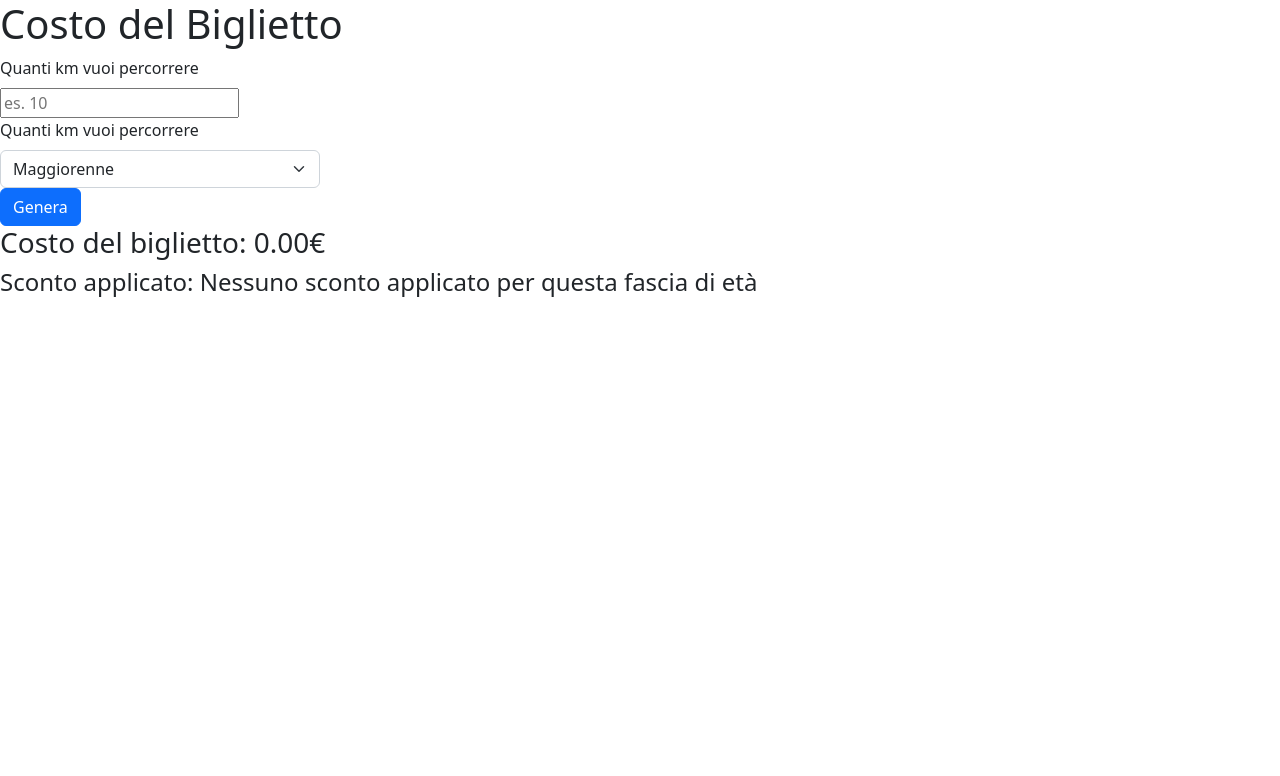
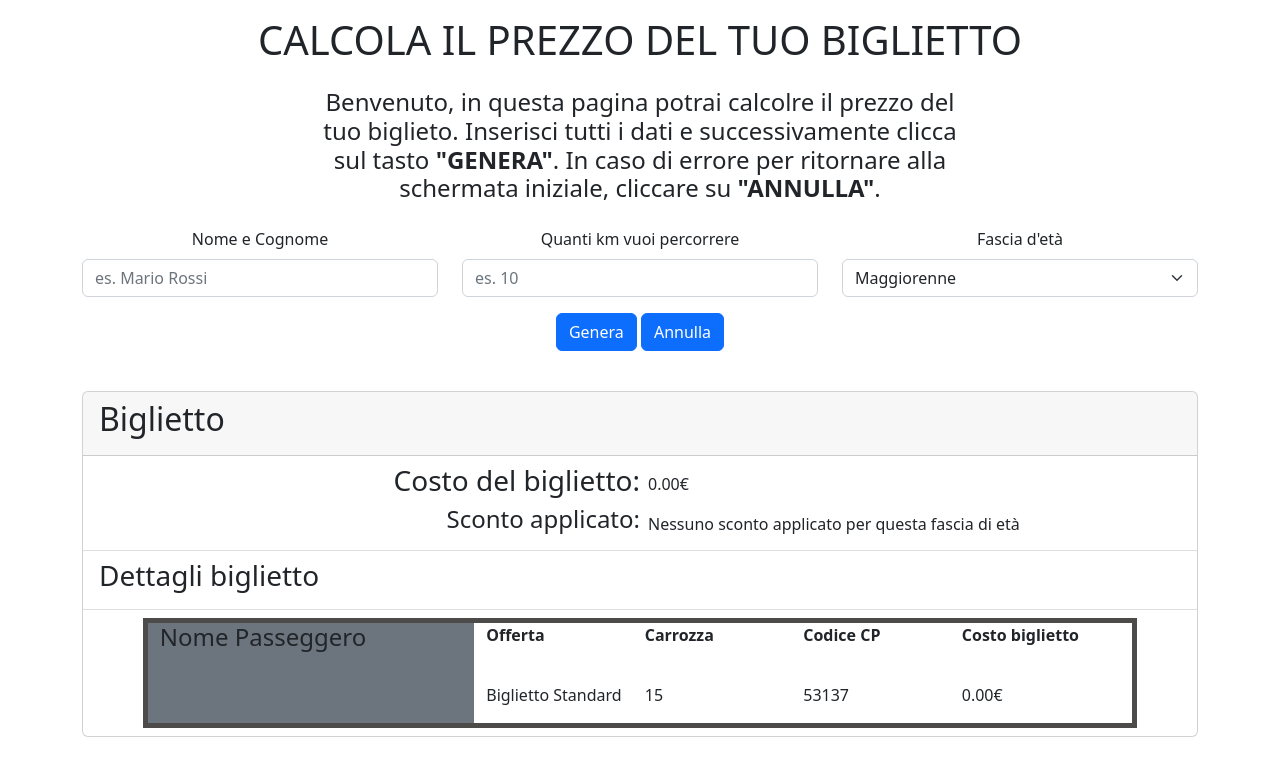
Before and after one commit to diruocco-aniellomarco/js-biglietto-treno-form, a plain HTML site: page index.html in a window 1280 px wide. Both pictures are taken after a click on the button "Genera". Drawn offline with nearby package versions, Linux system fonts and the light colour scheme.

Commit message:
feat: MILESTONE 2

```diff
--- a/css/style.css
+++ b/css/style.css
@@ -0,0 +1,25 @@
+ul {
+    padding-left: 0;
+}
+
+.ticket_data {
+    display: flex;
+    flex-wrap: wrap;
+    align-items: center;
+}
+
+.container_ticket {
+    width: 90%;
+    margin: 0 auto;
+}
+
+.info_ticket .col-3 {
+    display: flex;
+    flex-direction: column;
+    height: 100px;
+    justify-content: space-between;
+}
+
+.ticket_border {
+    border: 5px solid rgb(77, 74, 74);
+}
--- a/index.html
+++ b/index.html
@@ -12,26 +12,94 @@
     <title>Document</title>
 </head>
 <body>
-    <h1>Costo del Biglietto</h1>
+    <main class="text-center">
+        <h1 class="my-3">CALCOLA IL PREZZO DEL TUO BIGLIETTO</h1>
+        <p class="my-4 h4 w-50 m-auto">
+            Benvenuto, in questa pagina potrai calcolre il prezzo del tuo biglieto.
+            Inserisci tutti i dati e successivamente clicca sul tasto <b>"GENERA"</b>.
+            In caso di errore per ritornare alla schermata iniziale, cliccare su <b>"ANNULLA"</b>.
+        </p>
+        <section class="container">
+            <div class="row">
+                <div class="col-4">
+                    <label for="user_name" class="form-label">Nome e Cognome</label>
+                    <input type="text" class="form-control" id="user_name" placeholder="es. Mario Rossi">
+
+                </div>
+
+                <div class="col-4">
                     <label for="km_user" class="form-label">Quanti km vuoi percorrere</label>
-    <input type="text" class="d-block" id="km_user" placeholder="es. 10">
+                    <input type="text" class="form-control" id="km_user" placeholder="es. 10">
 
+                </div>
 
-    <label for="user_age" class="form-label">Quanti km vuoi percorrere</label>
-    <select id="user_age" class="form-select w-25" aria-label="Default select example">
+                <div class="col-4">
+                    <label for="user_age" class="form-label">Fascia d'età</label>
+                    <select id="user_age" class="form-select " aria-label="Default select example">
                         <option value="1" selected>Maggiorenne</option>
                         <option value="2">Minorenne</option>
                         <option value="3">Over 65</option>
                     </select>
+                </div>
 
-      <button id="send_information" type="button" class="btn btn-primary">Genera</button>
-
+            </div>
+            <button id="send_information" type="button" class="btn btn-primary my-3">Genera</button>
+            <button id="cancel_information" type="button" class="btn btn-primary my-3">Annulla</button>
+        </section>
         <!-- <h3>Numero di km da percorrere: <span id="km"></span></h3>
         <h3>Età: <span id="userAge"></span> anni</h3> -->
 
 
+        <section id="ticket" class="container my-4 d-none">
+            <div class="card">
+                <div class="card-header text-start">
+                    <h2>Biglietto</h2>
+                </div>
+                <ul class="list-group list-group-flush">
+                    <li class="list-group-item">
+                        <div class="ticket_data">
 
-    <h3>Costo del biglietto: <span id="ticketCost"></span></h3>
-    <h4>Sconto applicato: <span id="discount"></span></h4>
+                            <h3 class="w-50 text-end">Costo del biglietto: </h3>
+                            <span class="w-50 text-start ps-2" id="ticketCost"></span>
+
+                            <h4 class="w-50 text-end">Sconto applicato: </h4>
+                            <span class="w-50 text-start ps-2" id="discount"></span>
+                        </div>
+                    </li>
+                    <li class="list-group-item">
+                        <h3 class="text-start">Dettagli biglietto</h3>
+                    </li>
+                    <li class="list-group-item container_ticket text-start">
+                        <div class="row">
+                            <div class="col-4 bg-secondary ticket_border border-end-0">
+                                <h4>Nome Passeggero</h4>
+                                <h5 id="name_ticket"></h5>
+                            </div>
+                            <div class="col-8 d-flex info_ticket ticket_border border-start-0">
+                                <div class="col-3">
+                                    <strong>Offerta</strong>
+                                    <p id="tipe_ticket"></p>
+                                </div>
+                                <div class="col-3">
+                                    <strong>Carrozza</strong>
+                                    <p id="carriage"></p>
+                                </div>
+                                <div class="col-3">
+                                    <strong>Codice CP</strong>
+                                    <p id="codice_cp">Biglietto standard</p>
+                                </div>
+                                <div class="col-3">
+                                    <strong>Costo biglietto</strong>
+                                    <p id="cost_details">Biglietto standard</p>
+                                </div>
+                            </div>
+
+                        </div>
+                    </li>
+
+                </ul>
+            </div>
+        </section>
+    </main>
 </body>
 </html>
--- a/js/main.js
+++ b/js/main.js
@@ -5,28 +5,51 @@ const kmUser = document.getElementById('km_user');
 const userAge = document.getElementById('user_age');
 // Bottone invio dati
 const sendButton = document.getElementById('send_information');
+// Nome dell'utente
+const userName = document.getElementById('user_name');
 
+const cancelButton = document.getElementById('cancel_information');
 
 sendButton.addEventListener('click', function() {
     // calcolo costo biglietto
     let ticketCost = kmUser.value * 0.21;
     // Sconto base per maggiorenni sotto i 65 anni
     let discount = 'Nessuno sconto applicato per questa fascia di età';
+    let tipeTicket= 'Biglietto Standard'
+
+    const carriageRandom = Math.floor(Math.random()* 15) + 1;
+
+    const codiceCP = Math.floor(Math.random()* 99999) + 1;
 
     if (userAge.value == '2') {
         ticketCost = ticketCost - ((ticketCost / 100) * 20);
         discount = 'lo sconto per questa fascia d\'età è del 20%';
+        tipeTicket= 'Sconto minorenni'
     }
     if (userAge.value == '3') {
         ticketCost = ticketCost - ((ticketCost / 100) * 40);
         discount = 'lo sconto per questa fascia d\'età è del 40%';
+        tipeTicket= 'Sconto over 65'
     }
+    // visualizzo il biglietto
+    document.getElementById('ticket').classList.remove('d-none');
+
+
     document.getElementById('ticketCost').innerHTML = ticketCost.toFixed(2) + '€';
+    document.getElementById('cost_details').innerHTML = ticketCost.toFixed(2) + '€';
     document.getElementById('discount').innerHTML = discount;
-
+    document.getElementById('name_ticket').innerHTML = userName.value;
+    document.getElementById('tipe_ticket').innerHTML = tipeTicket;
+    document.getElementById('carriage').innerHTML = carriageRandom;
+    document.getElementById('codice_cp').innerHTML = codiceCP;
 });
 
-
+cancelButton.addEventListener('click', function() {
+    document.getElementById('ticket').classList.add('d-none');
+    kmUser.value = '';
+    userAge.value = '1';
+    userName.value = '';
+});
 
 
 
```
Lines whose indentation alone changed are shown as unchanged.
